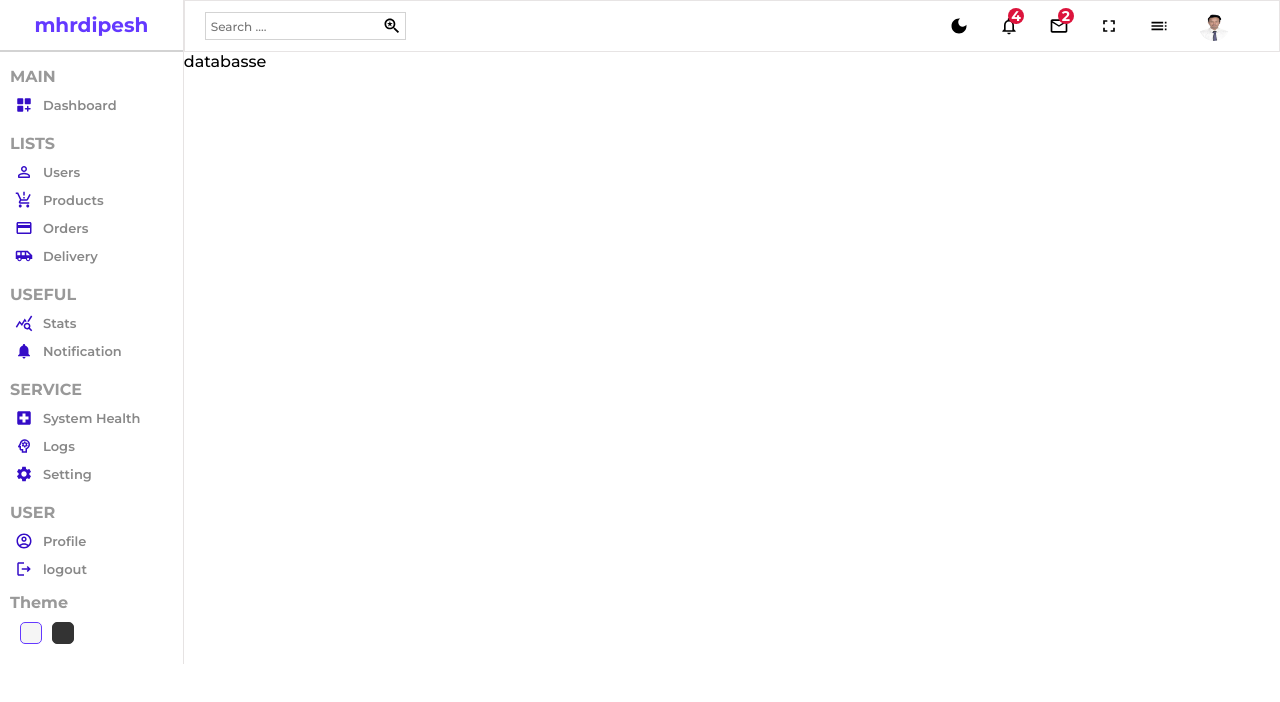
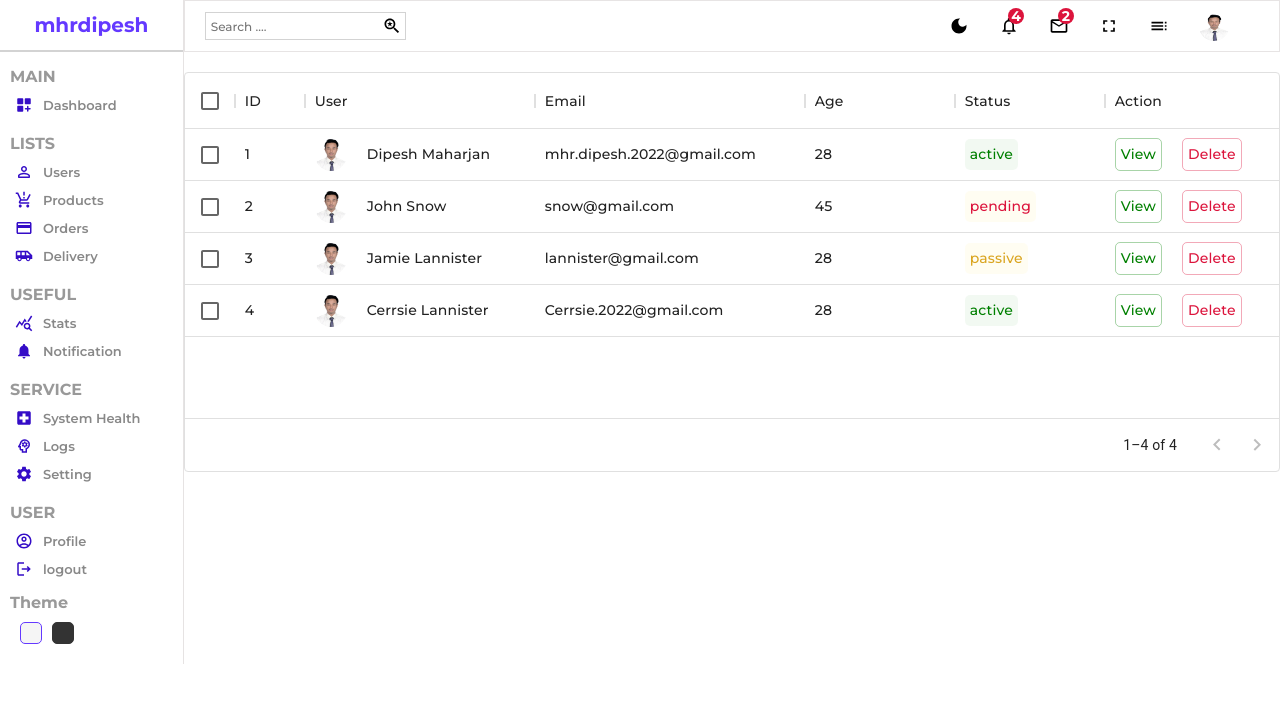
Before and after one commit to dipeshmaharjan23/React-admin-pannel, a React (Create React App) app: page /users in a window 1280 px wide. Shown: the top 702 px of the page. Built offline with nearby package versions, Linux system fonts and the light colour scheme.

Commit message:
datatable created

```diff
--- a/package.json
+++ b/package.json
@@ -7,6 +7,7 @@
     "@emotion/styled": "^11.10.0",
     "@mui/icons-material": "^5.8.4",
     "@mui/material": "^5.10.0",
+    "@mui/x-data-grid": "^5.15.2",
     "@testing-library/jest-dom": "^5.14.1",
     "@testing-library/react": "^13.0.0",
     "@testing-library/user-event": "^13.2.1",
--- /dev/null
+++ b/src/DatatableSource.js
@@ -0,0 +1,66 @@
+import image from './assets/mine.jpg'
+
+export const userColumn = [
+    { field: "id", headerName: "ID", width: 70 },
+    {
+        field: "user", headerName: "User", width: 230,
+        renderCell:(params) => {
+            return (
+               <div className='cellImage'>
+                 <img className="cellImg" src={params.row.img} alt="avatar"  />
+                {params.row.username}
+               </div>
+            )
+        }
+    },
+    {
+        field :"email" ,headerName :"Email" , width :270,
+    },
+    {
+        field :"age" ,headerName :"Age" , width :150,
+    },
+    {
+        field :"status" ,headerName :"Status" , width :150,
+        renderCell:(params)=>{
+            return(
+                <div className={`cellWithStatus ${params.row.status}`} >{params.row.status}</div>
+            )
+
+        }
+    },
+]
+
+export const userRow = [
+    {
+        id: 1,
+        username: "Dipesh Maharjan",
+        img: image,
+        status: "active",
+        email: "mhr.dipesh.2022@gmail.com",
+        age: 28,
+    },
+    {
+        id: 2,
+        username: "John Snow",
+        img: require('./assets/mine.jpg'),
+        status: "pending",
+        email: "snow@gmail.com",
+        age: 45,
+    },
+    {
+        id: 3,
+        username: "Jamie Lannister",
+        img: require('./assets/mine.jpg'),
+        status: "passive",
+        email: "lannister@gmail.com",
+        age: 28,
+    },
+    {
+        id: 4,
+        username: "Cerrsie Lannister",
+        img: require('./assets/mine.jpg'),
+        status: "active",
+        email: "Cerrsie.2022@gmail.com",
+        age: 28,
+    }
+]
--- /dev/null
+++ b/src/components/datatable/Datatable.jsx
@@ -0,0 +1,31 @@
+import React from 'react'
+import './datatable.scss'
+import { DataGrid } from '@mui/x-data-grid';
+import {userColumn ,userRow} from "../../DatatableSource"
+
+
+
+const Datatable = () => {
+
+    const actionColumn =[{field :"action" , headerName: "Action" ,width : 200 ,renderCell:()=>{
+        return(
+            <div className="cellAction">
+                <div className="viewButton">View</div>
+                <div className="deleteButton">Delete</div>
+            </div>
+        )
+    }}]
+  return (
+    <div className="datatable" style={{ height: 400, width: '100%' }}>
+    <DataGrid
+      rows={userRow}
+      columns={userColumn.concat(actionColumn)}
+      pageSize={5}
+      rowsPerPageOptions={[5]}
+      checkboxSelection
+    />
+  </div>
+  )
+}
+
+export default Datatable
--- /dev/null
+++ b/src/components/datatable/datatable.scss
@@ -0,0 +1,60 @@
+.datatable{
+    height: 600px;
+    padding-top: 20px;
+    // width: 100%;
+
+    .cellImage{
+        display: flex;
+        align-items: center;
+
+        .cellImg{
+            width: 32px;
+            height: 32px;
+            border-radius:50%;
+            object-fit: cover;
+            margin-right: 20px;
+        }
+    }
+
+    .cellWithStatus{
+        padding: 5px;
+        border-radius: 5px;
+
+        &.active{
+            background-color:rgba(0,128
+            ,0,0.05);
+            color: green;
+        }
+
+        &.passive{
+            background-color: rgba(255,217,0,0.05);
+            color: goldenrod;
+        }
+        &.pending{
+            background-color: rgba(255,217,0,0.05);
+            color: crimson;
+
+        }
+    }
+
+    .cellAction{
+        display: flex;
+        align-items: center;
+        gap: 20px;
+
+        .viewButton{
+            border-radius: 5px;
+            color:green;
+            padding: 5px;
+            border: 1px solid rgba(0, 128, 0, 0.342);
+            cursor: pointer;
+        }
+        .deleteButton{
+            border-radius: 5px;
+            padding: 5px;
+            color: crimson;
+            border:1px solid rgba(220, 20, 60, 0.363);
+            cursor: pointer;
+        }
+    }
+}
--- a/src/pages/list/List.jsx
+++ b/src/pages/list/List.jsx
@@ -2,6 +2,7 @@ import React from 'react'
 import './list.scss'
 import Navbar from '../../components/navbar/Navbar'
 import Sidebar from '../../components/sidebar/Sidebar'
+import Datatable from '../../components/datatable/Datatable'
 
 const List = () => {
   return (
@@ -9,7 +10,7 @@ const List = () => {
       <Sidebar/>
       <div className="listContainer">
       <Navbar/>
-      databasse
+      <Datatable/>
       </div>
 
     </div>
--- a/src/pages/list/list.scss
+++ b/src/pages/list/list.scss
@@ -1,7 +1,6 @@
 .list{
     display: flex;
     width: 100%;
-    // border: 1px solid;
 
     .listContainer{
         flex: 6;
--- a/src/pages/single/Single.jsx
+++ b/src/pages/single/Single.jsx
@@ -1,8 +1,18 @@
 import React from 'react'
+import Sidebar from '../../components/sidebar/Sidebar'
+import Navbar from '../../components/navbar/Navbar'
+import './single.scss'
 
 const Single = () => {
   return (
-    <div>Single</div>
+    <div className='single'>
+      <Sidebar/>
+      <div className="singleContainer">
+        <Navbar/>
+        <div className="top"></div>
+        <div className="bottom"></div>
+      </div>
+    </div>
   )
 }
 
--- a/src/pages/single/single.scss
+++ b/src/pages/single/single.scss
@@ -0,0 +1,8 @@
+.single{
+    display: flex;
+    width: 100%;
+
+    .singleContainer{
+        flex: 6;
+    }
+}
```
Also changed, not shown: 1 other file (tests, documents, lock files or other folders).
